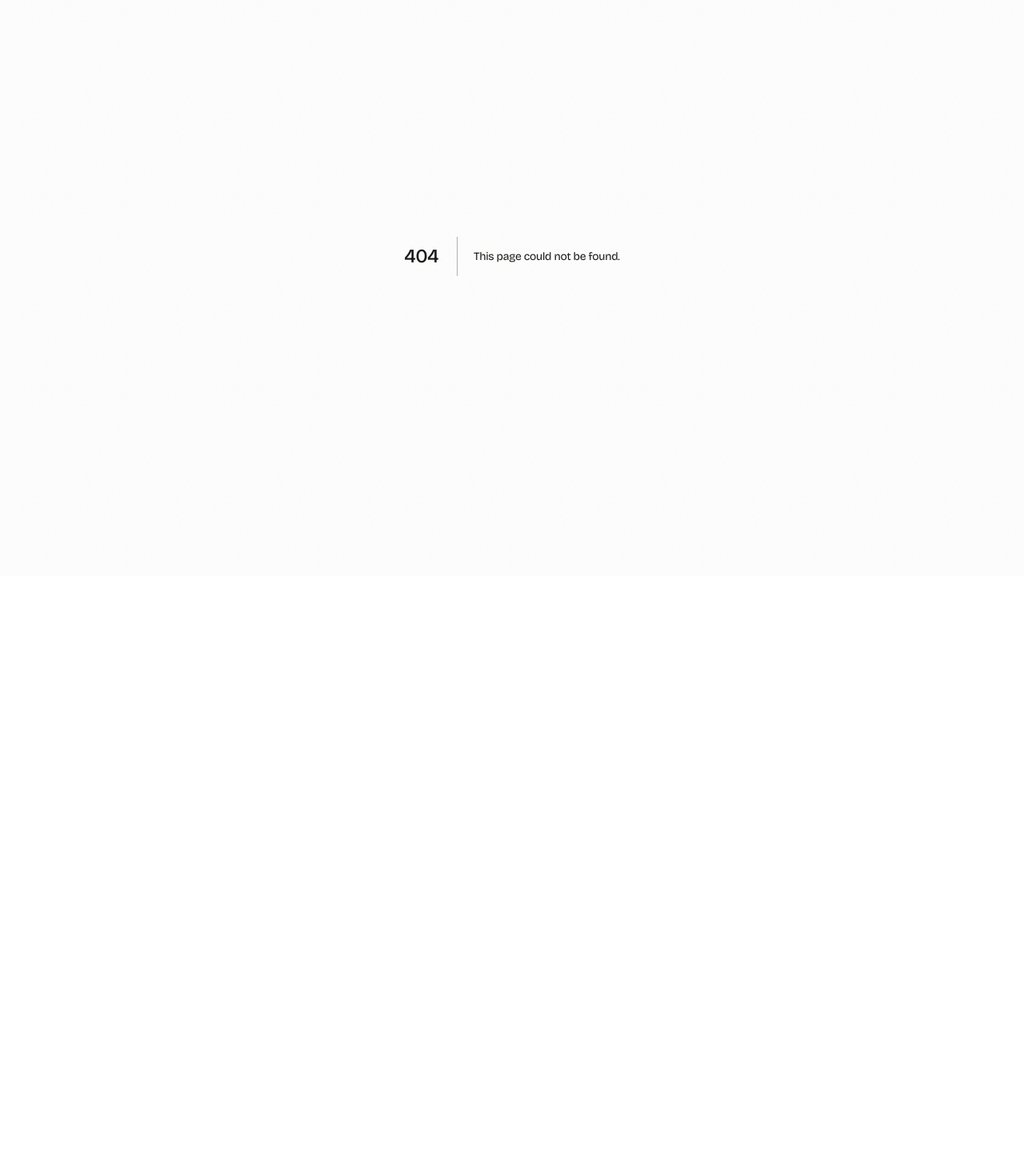
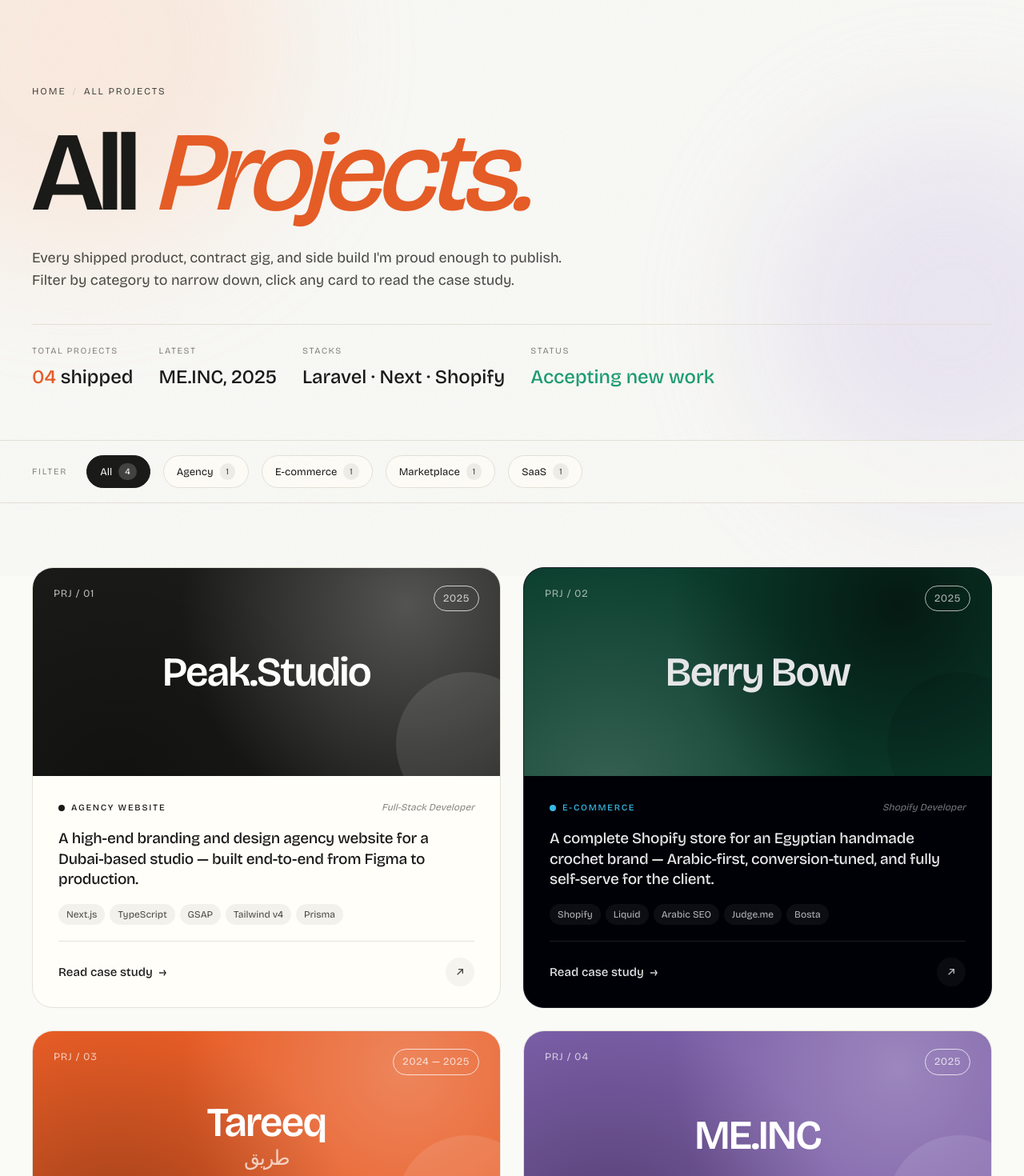
Before and after one commit to gamalgaber/portfolio-26, a Next.js app: page /projects in a window 1280 px wide. Before the commit this address had no page. Shown: the part 80-1550 px from the top of the page at 80% size. Before the commit the page ends 800 px from the top, so only its background shows below. Built offline with nearby package versions, Linux system fonts and the light colour scheme; a web font is replaced by a local one.

Commit message:
feat(projects): add all-projects page with filterable grid, modal, and CTA block

```diff
--- /dev/null
+++ b/app/projects/page.tsx
@@ -0,0 +1,66 @@
+import type { Metadata } from 'next'
+import Nav from '@/components/Nav'
+import Footer from '@/components/Footer'
+import ProjectFilters from '@/components/ProjectFilters'
+import ClientProviders from '@/components/ClientProviders'
+
+export const metadata: Metadata = {
+  title: 'All Projects',
+  description:
+    'Every shipped product, contract gig, and side build — Laravel, Next.js, Shopify, and AI tooling projects by Gamal Gaber.',
+  alternates: { canonical: 'https://gamalgaber.dev/projects' },
+  openGraph: {
+    title: 'All Projects | Gamal Gaber',
+    description: 'Every shipped product, contract gig, and side build.',
+    url: 'https://gamalgaber.dev/projects',
+  },
+}
+
+export default function ProjectsPage() {
+  return (
+    <>
+      <ClientProviders />
+      <div className="page-halos" aria-hidden="true">
+        <i className="h1" /><i className="h2" /><i className="h3" />
+      </div>
+
+      <Nav simple />
+
+      <header className="page-header">
+        <div className="container">
+          <div className="crumb reveal">
+            <a href="/">Home</a>
+            <span>/</span>
+            <span style={{ color: 'var(--ink-2)' }}>All Projects</span>
+          </div>
+          <h1 className="reveal d1">All <em className="ital">Projects.</em></h1>
+          <p className="lede reveal d2">
+            Every shipped product, contract gig, and side build I&apos;m proud enough to publish.
+            Filter by category to narrow down, click any card to read the case study.
+          </p>
+          <div className="header-meta">
+            <div className="cell reveal d2">
+              <div className="k">Total projects</div>
+              <div className="v"><span className="accent">04</span> shipped</div>
+            </div>
+            <div className="cell reveal d3">
+              <div className="k">Latest</div>
+              <div className="v">ME.INC, 2025</div>
+            </div>
+            <div className="cell reveal d4">
+              <div className="k">Stacks</div>
+              <div className="v">Laravel · Next · Shopify</div>
+            </div>
+            <div className="cell reveal d5">
+              <div className="k">Status</div>
+              <div className="v" style={{ color: 'var(--teal)' }}>Accepting new work</div>
+            </div>
+          </div>
+        </div>
+      </header>
+
+      <ProjectFilters />
+      <Footer />
+    </>
+  )
+}
--- /dev/null
+++ b/components/ProjectFilters.tsx
@@ -0,0 +1,176 @@
+'use client'
+
+import { useState } from 'react'
+import { PROJECTS, FILTER_COUNTS, PROJECTS_MAP, type Project, type FilterKey, type ProjectKey } from '@/lib/projects'
+
+type Filter = 'all' | FilterKey
+
+function Modal({ project, onClose }: { project: Project; onClose: () => void }) {
+  const inv = project.textInverse
+  const titleColor = inv ? '#1A1A18' : '#FFFFFF'
+  const badgeBg = inv ? 'rgba(0,0,0,0.1)' : 'rgba(255,255,255,0.2)'
+  const badgeBorder = inv ? 'rgba(0,0,0,0.2)' : 'rgba(255,255,255,0.3)'
+
+  return (
+    <div
+      className="modal-backdrop open"
+      onClick={e => e.target === e.currentTarget && onClose()}
+      role="dialog"
+      aria-modal="true"
+      aria-labelledby="modal-title"
+    >
+      <div className="modal">
+        <button className="modal-close" onClick={onClose} aria-label="Close">
+          <svg viewBox="0 0 24 24" fill="none" stroke="currentColor" strokeWidth="2">
+            <line x1="18" y1="6" x2="6" y2="18" /><line x1="6" y1="6" x2="18" y2="18" />
+          </svg>
+        </button>
+
+        <div className="modal-hero" style={{ background: project.color }}>
+          <span className="cat-badge" style={{ color: titleColor, background: badgeBg, borderColor: badgeBorder }}>
+            {project.category}
+          </span>
+          <h2 id="modal-title" style={{ color: titleColor }}>{project.title}</h2>
+        </div>
+
+        <div className="modal-body">
+          <div>
+            <h3>Overview</h3>
+            <p className="lead">{project.lead}</p>
+            <div className="desc">
+              {project.description.map((p, i) => <p key={i}>{p}</p>)}
+            </div>
+          </div>
+          <aside className="modal-meta">
+            <div className="row"><div className="k">Category</div><div className="v">{project.category}</div></div>
+            <div className="row"><div className="k">Role</div><div className="v">{project.role}</div></div>
+            <div className="row"><div className="k">Year</div><div className="v">{project.year}</div></div>
+            <div className="row">
+              <div className="k">Tech Stack</div>
+              <div className="stack">{project.stack.map(t => <span key={t}>{t}</span>)}</div>
+            </div>
+            <div className="actions">
+              <a className="primary" href="#" onClick={e => e.preventDefault()}>Visit live site <span>↗</span></a>
+              <a className="ghost" href="#" onClick={e => e.preventDefault()}>View on GitHub <span>↗</span></a>
+            </div>
+          </aside>
+        </div>
+      </div>
+    </div>
+  )
+}
+
+const FILTERS: { key: Filter; label: string }[] = [
+  { key: 'all',         label: 'All' },
+  { key: 'agency',      label: 'Agency' },
+  { key: 'ecommerce',   label: 'E-commerce' },
+  { key: 'marketplace', label: 'Marketplace' },
+  { key: 'saas',        label: 'SaaS' },
+]
+
+const ACCENT: Record<string, string> = {
+  agency:      '#1A1A18',
+  ecommerce:   '#C84517',
+  marketplace: '#E85D26',
+  saas:        '#7B5EA7',
+}
+
+export default function ProjectFilters() {
+  const [active, setActive] = useState<Filter>('all')
+  const [modal, setModal] = useState<ProjectKey | null>(null)
+
+  const visible = active === 'all' ? PROJECTS : PROJECTS.filter(p => p.filter === active)
+  const project = modal ? PROJECTS_MAP[modal] : null
+
+  return (
+    <>
+      {/* Sticky filter bar */}
+      <div className="filters">
+        <div className="container">
+          <div className="filters-inner">
+            <span className="label">Filter</span>
+            {FILTERS.map(f => (
+              <button
+                key={f.key}
+                className={`filter-chip${active === f.key ? ' active' : ''}`}
+                onClick={() => setActive(f.key)}
+              >
+                {f.label}
+                <span className="count">{FILTER_COUNTS[f.key]}</span>
+              </button>
+            ))}
+          </div>
+        </div>
+      </div>
+
+      {/* Grid */}
+      <section className="projects-section">
+        <div className="container">
+          <div className="pgrid">
+            {visible.length === 0 ? (
+              <div className="empty-state">
+                <h3>Nothing here yet</h3>
+                <p>No projects match this filter. Try another category — or check back soon.</p>
+              </div>
+            ) : (
+              visible.map((p, i) => (
+                <article
+                  key={p.key}
+                  className={`pcard reveal d${i + 1}${p.textInverse ? ' invert' : ''}`}
+                  style={{ ['--accent' as string]: ACCENT[p.filter] }}
+                  onClick={() => setModal(p.key)}
+                  role="button"
+                  tabIndex={0}
+                  onKeyDown={e => e.key === 'Enter' && setModal(p.key)}
+                  aria-label={`View ${p.title} case study`}
+                >
+                  <div className="thumb" style={{ background: p.color }}>
+                    <span className="corner-num">PRJ / {p.num}</span>
+                    <span className="corner-year">{p.year}</span>
+                    <h3>
+                      {p.title}
+                      {p.key === 'tareeq' && <span className="ar">طريق</span>}
+                    </h3>
+                    <span className="deco-shape" />
+                  </div>
+                  <div className="body">
+                    <div className="cat-row">
+                      <span className="cat">{p.category}</span>
+                      <span className="role">{p.role}</span>
+                    </div>
+                    <div className="lead">{p.lead}</div>
+                    <div className="tags">{p.stack.slice(0, 5).map(t => <span key={t}>{t}</span>)}</div>
+                    <div className="cta-row">
+                      <span className="read">Read case study <span>→</span></span>
+                      <div className="ext-row">
+                        <a href="#" onClick={e => { e.preventDefault(); e.stopPropagation() }} title="Live site" aria-label="Live site">
+                          <svg viewBox="0 0 24 24" fill="none" stroke="currentColor" strokeWidth="2"><path d="M7 17L17 7M9 7h8v8"/></svg>
+                        </a>
+                      </div>
+                    </div>
+                  </div>
+                </article>
+              ))
+            )}
+          </div>
+
+          {/* CTA block */}
+          <div className="cta-block reveal d3">
+            <div>
+              <h2>Got something <em>in mind?</em></h2>
+              <p>I&apos;m currently accepting freelance and contract work. Tell me about your project — Laravel, Next.js, Shopify, AI tooling, or anything full-stack.</p>
+            </div>
+            <div className="actions">
+              <a className="primary" href="/#contact">Start a project <span>→</span></a>
+              <a className="ghost" href="mailto:gamalgaber003@gmail.com">Email me directly <span>↗</span></a>
+            </div>
+          </div>
+        </div>
+      </section>
+
+      {project && (
+        <Modal project={project} onClose={() => setModal(null)} />
+      )}
+    </>
+  )
+}
```
